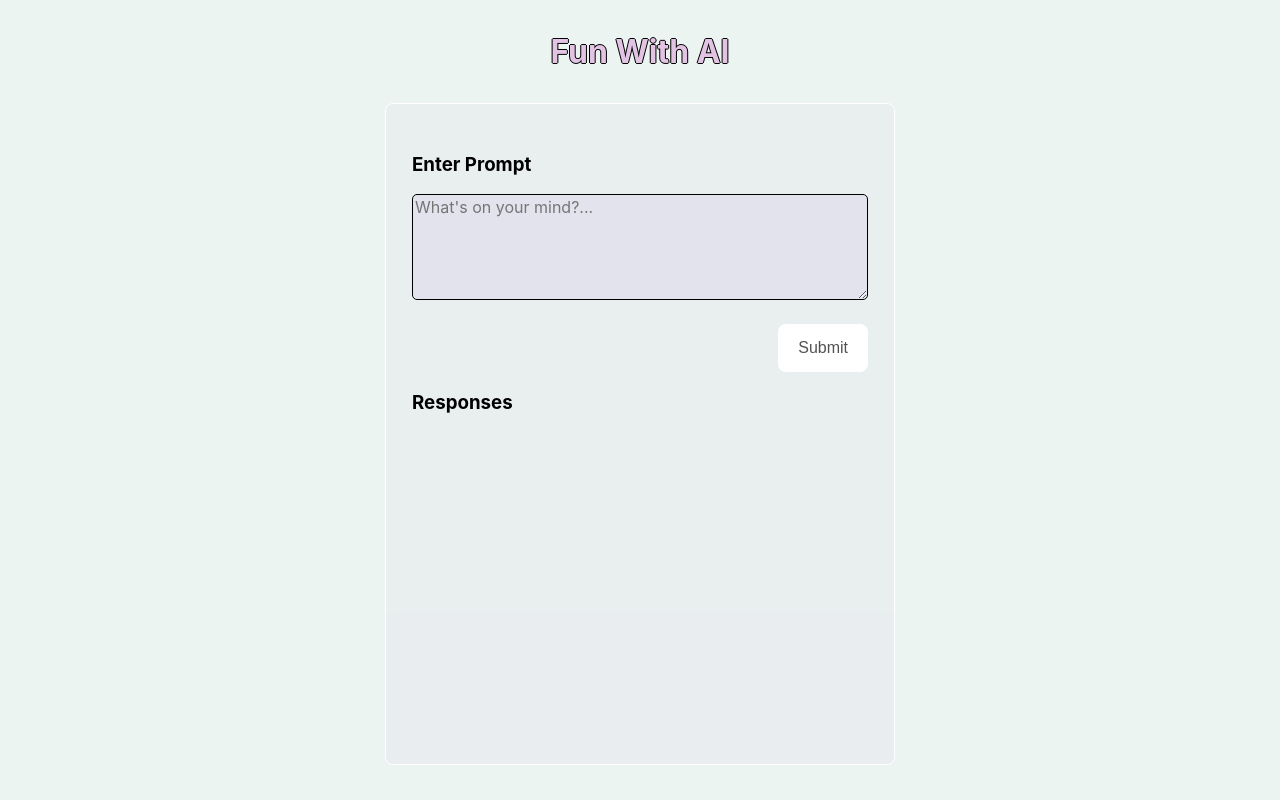
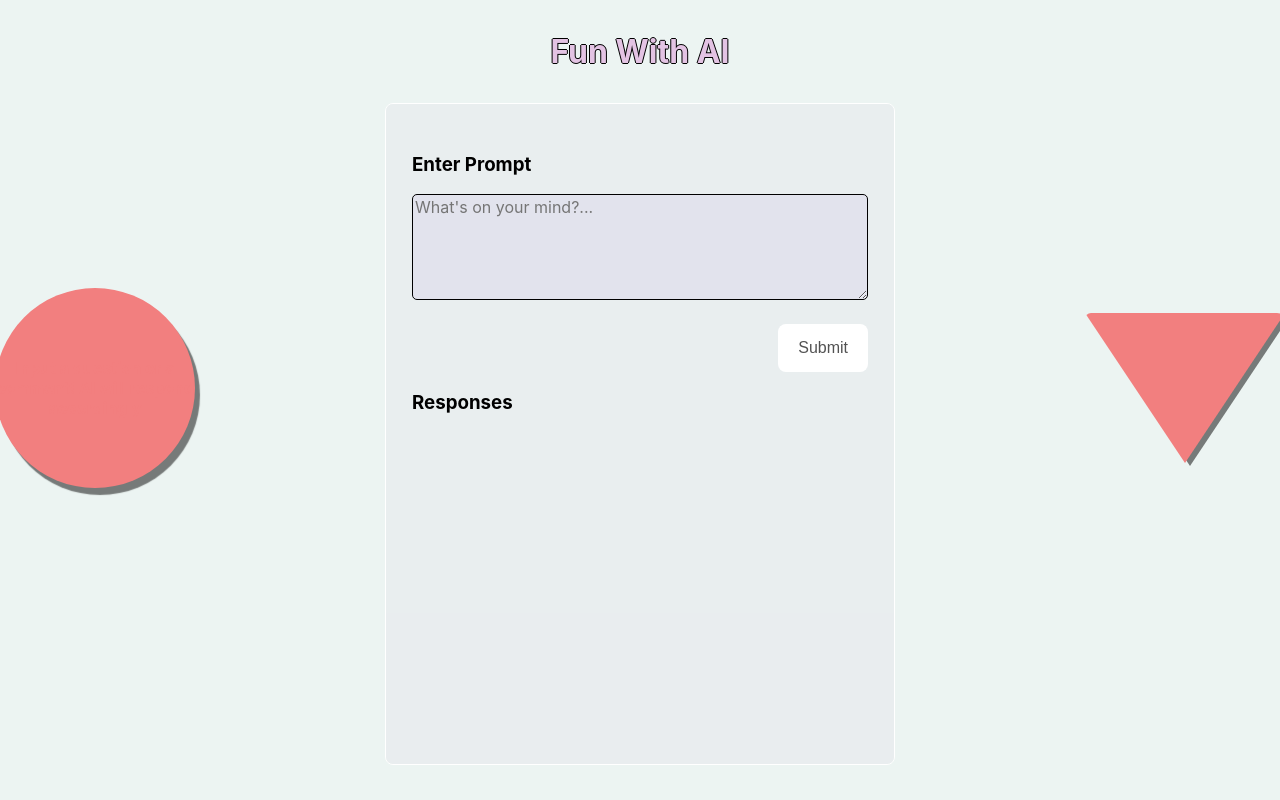
Before and after one commit to Sasu-Osayande/Fun-With-AI, a React (Create React App) app in the folder client/: page / in a window 1280 px wide. Built offline with nearby package versions, Linux system fonts and the light colour scheme.

Commit message:
Add fun styling and instructions to use the app

```diff
--- a/client/src/components/Prompts/Form.css
+++ b/client/src/components/Prompts/Form.css
@@ -71,6 +71,49 @@ textarea {
   animation: 4s infinite glow;
 }
 
+.triangle {
+  width: 0;
+  height: 0;
+  border-left: 100px solid transparent;
+  border-right: 100px solid transparent;
+  border-top: 150px solid rgb(242, 127, 127);
+  position: relative;
+  left: 190px;
+  top: 210px;
+  -webkit-filter: drop-shadow(1px 1px 1px rgba(0,0,0,.5));
+  filter: drop-shadow(5px 3px 0px rgba(0,0,0,.5));
+  border-radius: 6px 8px;
+}
+
+.triangle:hover {
+  border-top: 150px solid rgb(252, 184, 184);
+}
+
+.circle {
+  display: flex;
+  width: 200px;
+  height: 200px;
+  background: rgb(242, 127, 127);
+  border-radius: 50%;
+  position: relative;
+  right: 190px;
+  top: 185px;
+  box-shadow: 5px 7px 1px rgb(0 0 0 / 50%);
+}
+
+.circle:hover {
+  background: rgb(252, 184, 184);
+}
+
+.instructions {
+  display: flex;
+  justify-content: center;
+  align-items: center;
+  flex-direction: column;
+  font-weight: bolder;
+  color: rgb(242, 127, 127);
+}
+
 @keyframes glow {
   0% {
     background-color: rgb(242, 229, 229);
--- a/client/src/components/Prompts/Form.js
+++ b/client/src/components/Prompts/Form.js
@@ -82,6 +82,9 @@ function Form(props) {
 
         <main>
           <div className="whole-container">
+            <div className="circle">
+              <p className="instructions">Input a question or a comment! AI will respond accordingly</p>
+            </div>
             <div className="form-container">
               <div>
                 <div className="subheading">
@@ -118,6 +121,7 @@ function Form(props) {
                 )}
               </div>
             </div>
+            <div className="triangle"></div>
           </div>
         </main>
       </div>
```
